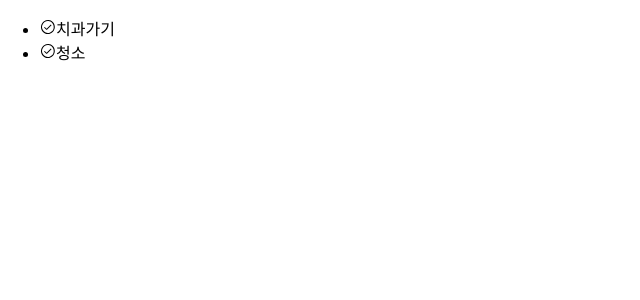
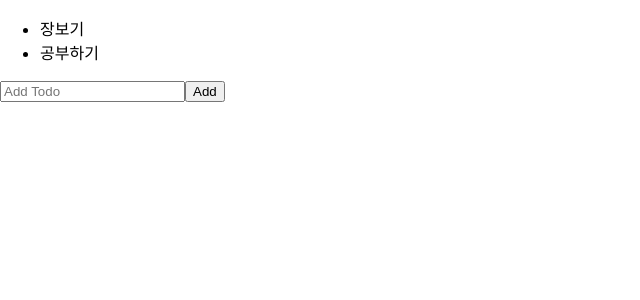
Before and after one commit to ieongeun/react-practice, a React (Create React App) app in the folder todo/: page / in a window 1280 px wide. Shown: the top 300 px of the page, without its empty margins (0-640 px from the left). Built offline with nearby package versions, Linux system fonts and the light colour scheme.

Commit message:
feat : add todo

```diff
--- a/todo/src/App.js
+++ b/todo/src/App.js
@@ -1,11 +1,10 @@
-import React, { useEffect, useReducer, useState } from 'react';
-import TodoList from "./components/TodoList/TodoList.jsx";
-export default function App(){
+import React from 'react';
+import TodoList from './components/TodoList';
+
+export default function App() {
   return (
     <>
-    <ul>
-        <TodoList/>
-    </ul>
+      <TodoList/>
     </>
   );
 }
--- /dev/null
+++ b/todo/src/components/AddTodo.jsx
@@ -0,0 +1,26 @@
+import React, { useState } from 'react';
+import { v4 as uuidv4 } from 'uuid';
+
+export default function AddTodo({ onAdd }) {
+  const [text, setText] = useState('');
+  const handleChange = (e) => setText(e.target.value);
+  const handleSubmit = (e) => {
+    e.preventDefault();
+    if (text.trim().length === 0) {
+      return;
+    }
+    onAdd({ id: uuidv4(), text, status: 'active' });
+    setText('');
+  };
+  return (
+    <form onSubmit={handleSubmit}>
+      <input
+        type='text'
+        placeholder='Add Todo'
+        value={text}
+        onChange={handleChange}
+      />
+      <button>Add</button>
+    </form>
+  );
+}
--- /dev/null
+++ b/todo/src/components/Todo.jsx
@@ -0,0 +1,7 @@
+import React from 'react';
+
+export default function Todo({id,children}) {
+    return (
+        <li key={id}>{children}</li>
+    );
+}
--- /dev/null
+++ b/todo/src/components/TodoList.jsx
@@ -0,0 +1,21 @@
+import React, { useState } from 'react';
+import AddTodo from './AddTodo';
+import Todo from './Todo';
+
+export default function TodoList() {
+    const [todos, setTodos] = useState([
+        { id: '123', text: '장보기', status: 'active' },
+        { id: '124', text: '공부하기', status: 'active' },
+    ]);
+    const handleAdd = (todo) => setTodos([...todos, todo]);
+    return (
+    <section>
+        <ul>
+        {todos.map((item) => (
+            <Todo key={item.id}>{item.text}</Todo>
+        ))}
+        </ul>
+        <AddTodo onAdd={handleAdd} />
+    </section>
+    );
+}
--- a/todo/src/components/TodoList/TodoList.jsx
+++ /dev/null
@@ -1,15 +0,0 @@
-import React, { useState } from 'react';
-import { VscPass } from "react-icons/vsc";
-
-export default function TodoList({task}) {
-    const [todos, setTodos] = useState([
-        {id:123, status: 'not-started', task:'치과가기'},
-        {id:133, status: 'done', task:'청소'}
-    ]);
-    return (
-        <>{
-            todos.map(list => <li key={list.id}><VscPass/>{list.task}</li>)
-        }
-        </>
-    );
-}
```
